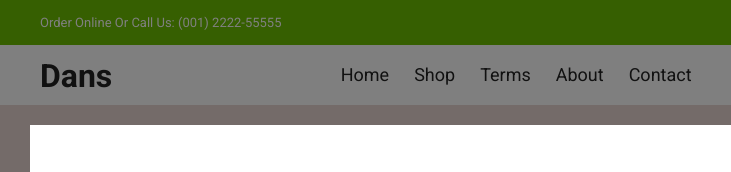
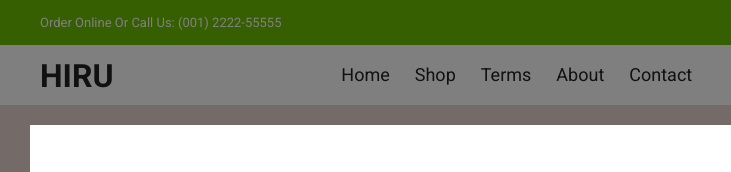
Before and after one commit to Hitesh060201/E-commerce-Ui, a plain HTML site: page index.html in a window 1280 px wide. Shown: the top 172 px of the page, 60-791 px from the left. Drawn offline with nearby package versions, Linux system fonts and the light colour scheme.

Commit message:
Update index.html

```diff
--- a/index.html
+++ b/index.html
@@ -33,7 +33,7 @@
       </div>
       <div class="navigation">
         <div class="nav-center container d-flex">
-        <a href="/" class="logo"><h1>Dans</h1></a>
+        <a href="/" class="logo"><h1>HIRU</h1></a>
 
           <ul class="nav-list d-flex">
             <li class="nav-item">
```
